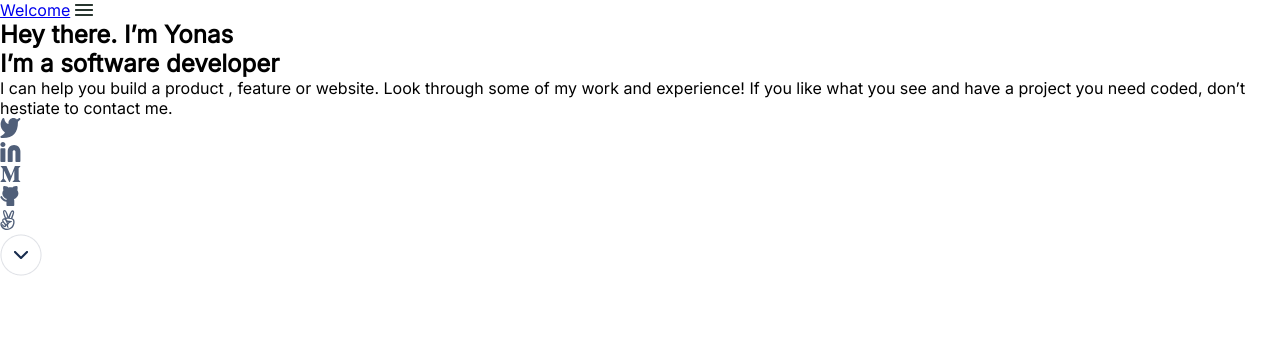
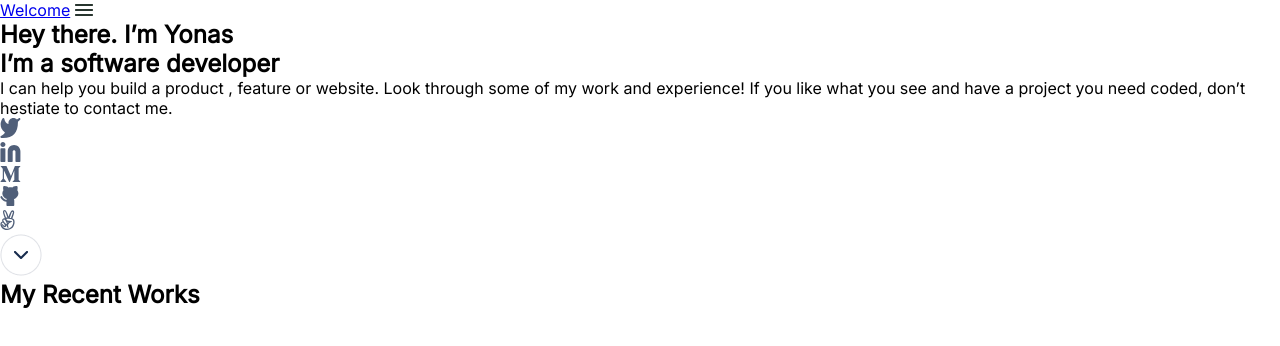
Before and after one commit to yonas44/Personal-Portfolio, a website: page index.html in a window 1280 px wide. Drawn offline with Linux system fonts and the light colour scheme.

Commit message:
created a new branch to add the work section

```diff
--- a/index.html
+++ b/index.html
@@ -72,5 +72,8 @@
         <img src="Icons/scroll_btn.png" alt="scroll_btn" />
       </div>
     </section>
+    <section class="works_main">
+      <h1 class="works_heading">My Recent Works</h1>
+    </section>
   </body>
 </html>
```
